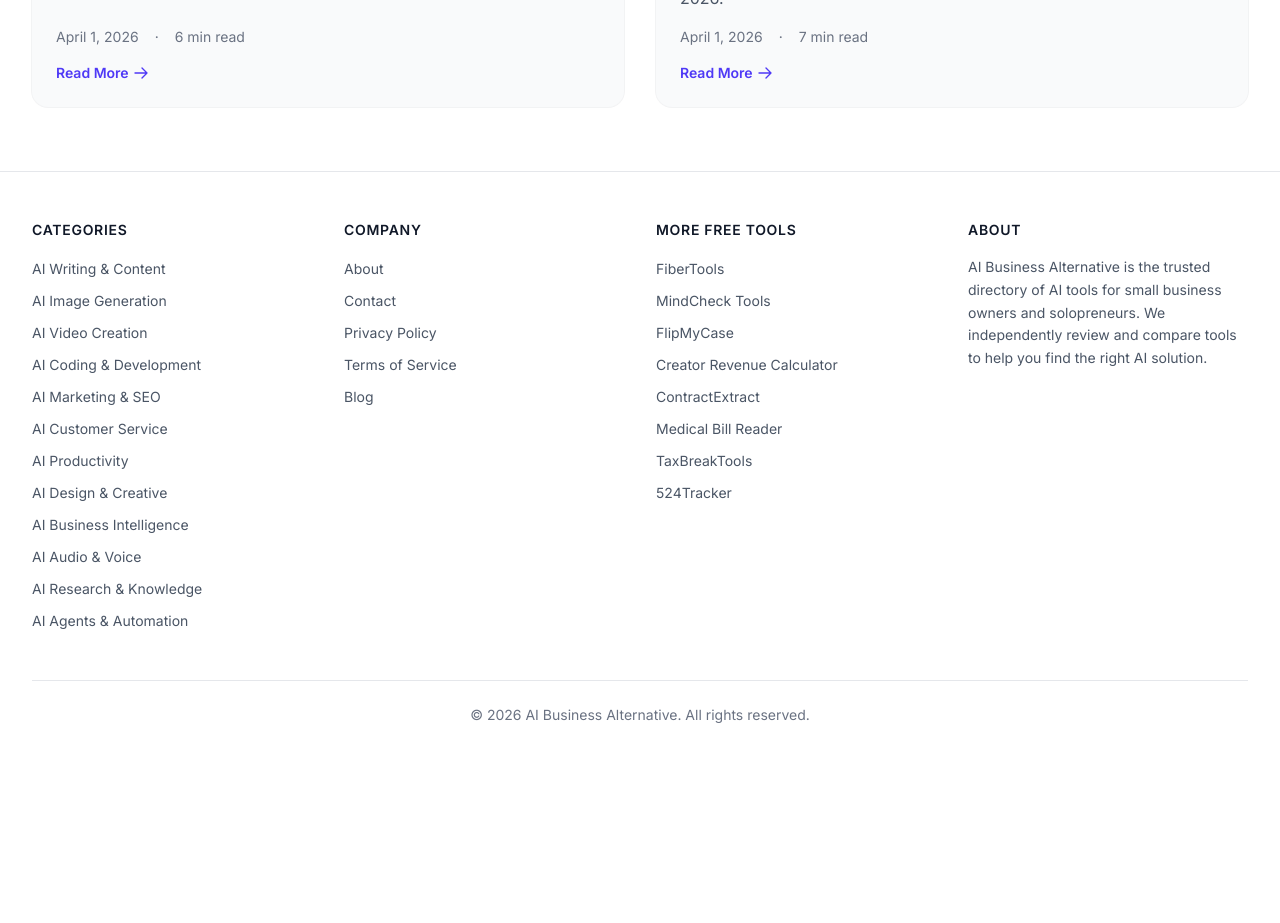
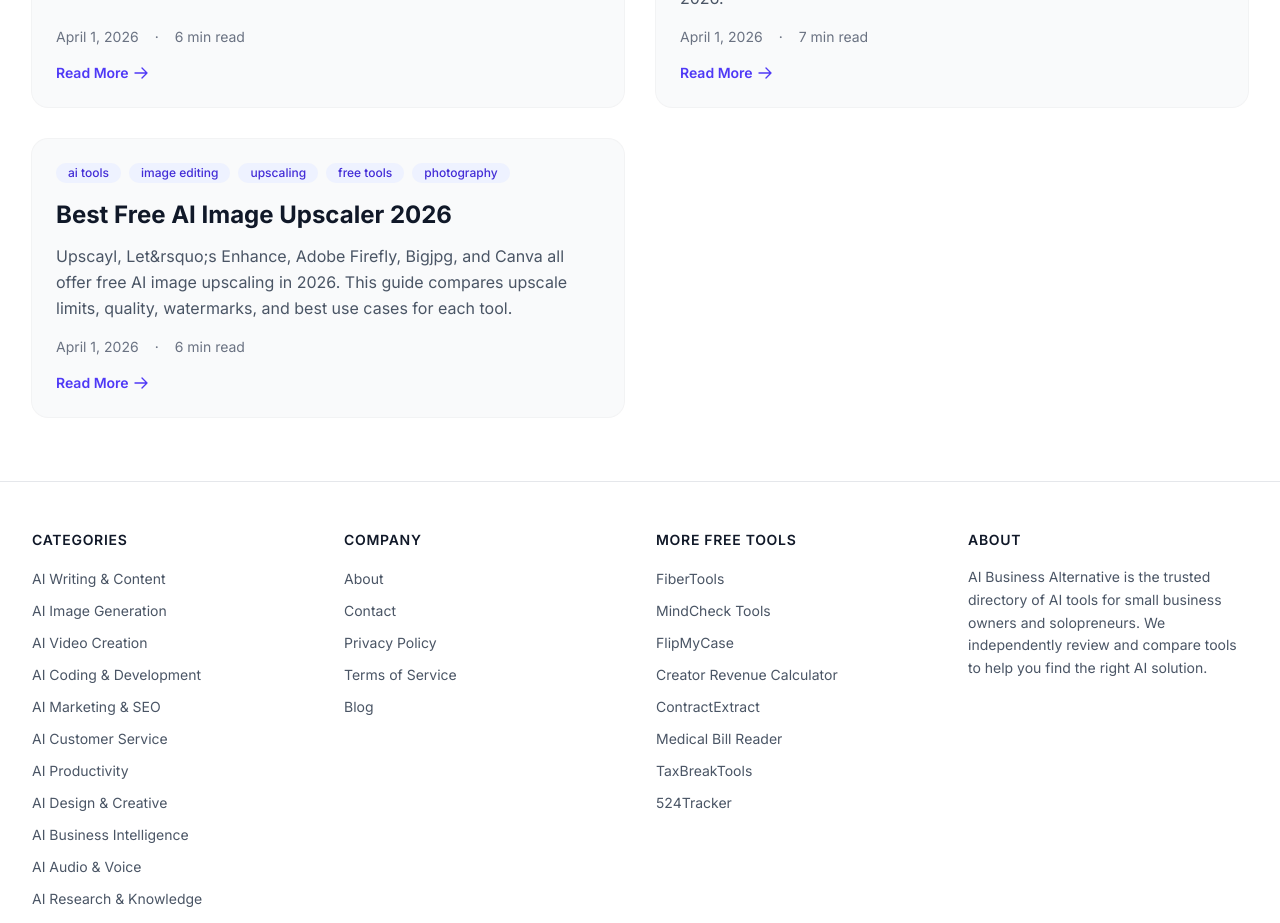
Before and after one commit to raiderj77/aibusinessalternative, a Next.js app: page /blog in a window 1280 px wide. Shown: the part 7960-8883 px from the top of the page. Before the commit the page ends 8733 px from the top, so only its background shows below. Built offline with nearby package versions, Linux system fonts and the light colour scheme.

Commit message:
feat: add ai-image-upscaler-free-2026 (score 79)

```diff
--- a/src/data/blog.ts
+++ b/src/data/blog.ts
@@ -4141,6 +4141,64 @@
 <h3>What is the typical cost for a real estate AI toolkit?</h3>
 <p>Costs vary significantly. Some tools like ChatGPT or Canva have capable free or low-cost tiers. Specialized real estate software like AI CRMs or valuation platforms are typically subscription-based, ranging from $50 to several hundred dollars per month per user. A prudent strategy is to budget for one or two core paid tools that deliver the highest ROI, supplementing with free-tier tools for specific tasks. The investment should be justified by time saved or increased commission opportunities.</p>
 <p>For a broader look at automation, see our guide on <a href="/blog/ai-tools-small-business-2026">AI for small business</a>. If you need transcription options, we compare <a href="/blog/otterai-alternatives-free-2026">meeting transcription tools</a>. For detailed property analytics, visit <a href="https://www.housecanary.com" rel="noopener noreferrer" target="_blank">HouseCanary</a>.</p>`
+  },
+  {
+    slug: 'ai-image-upscaler-free-2026',
+    title: 'Best Free AI Image Upscaler 2026',
+    excerpt:
+      'Upscayl, Let&rsquo;s Enhance, Adobe Firefly, Bigjpg, and Canva all offer free AI image upscaling in 2026. This guide compares upscale limits, quality, watermarks, and best use cases for each tool.',
+    publishedAt: '2026-04-01',
+    updatedAt: '2026-04-01',
+    readTime: '6 min read',
+    tags: ['ai-tools', 'image-editing', 'upscaling', 'free-tools', 'photography'],
+    content: `
+<p>Free AI image upscalers in 2026 can enlarge low-resolution photos 2x to 8x without visible pixelation, using machine learning to reconstruct missing detail. Upscayl as an open-source desktop app, Let&rsquo;s Enhance with 5 free monthly credits, and Canva&rsquo;s free upscaler cover most use cases without a paid subscription. Each of the five tools below works for different workflows and file types.</p>
+
+<h2>What AI Image Upscalers Actually Do</h2>
+<p>AI image upscalers increase the resolution and apparent detail of a low-quality image. Unlike simple interpolation, which stretches pixels and results in a blurry mess, AI models are trained on millions of image pairs (low-res and high-res). They learn to predict and generate plausible new pixel information, textures, and details that match the original content. This process can reduce pixelation, sharpen edges, recover detail in blurred areas, and even correct minor compression artifacts. The goal is not to create a perfect replica of an unseen high-resolution original&mdash;that is impossible&mdash;but to produce a visually convincing, higher-resolution version that is more usable for print, web display, or cropping.</p>
+
+<h2>Best Free AI Image Upscalers in 2026</h2>
+<h3>Upscayl (free open source desktop app)</h3>
+<p>Upscayl stands out for being completely free, open-source, and running locally on your computer. You download the application, and all processing happens on your machine, meaning your images never leave your hard drive. It uses advanced AI models to upscale images by 2x, 4x, or more, with excellent results for artwork, digital illustrations, and photographs. It requires a moderately powerful computer (with a dedicated GPU for best performance) but offers unparalleled privacy and no usage limits.</p>
+<h3>Let&rsquo;s Enhance (free 5 credits/month)</h3>
+<p>Let&rsquo;s Enhance is a powerful web-based service that provides 5 free credits per month, with each credit good for processing one image. Its strength lies in its specialized tools: you can choose modes for photos, illustrations, or textures, and it offers features like automatic color correction and noise reduction alongside upscaling. The free tier is perfect for occasional, high-quality upscaling where you want granular control over the final output without installing software.</p>
+<h3>Adobe Firefly Generative Fill upscale</h3>
+<p>While not a traditional one-click upscaler, Adobe Firefly&rsquo;s Generative Fill feature, available in Photoshop and via the free Firefly web app, can be used for intelligent enlargement. The method involves expanding the image canvas and using the &ldquo;Generative Fill&rdquo; command to prompt the AI to generate new content that directly matches the existing image. This technique is particularly effective for adding detail to edges or creatively outpainting an image, though it requires more manual steps than automated upscalers.</p>
+<h3>Bigjpg (free tier)</h3>
+<p>Bigjpg is a dedicated online upscaler that has maintained a robust free tier. It allows uploads of images up to 5MB and offers 2x upscaling for free, with options for 4x upscaling requiring a subscription. It performs well on anime-style artwork and illustrations, with specific AI models tuned for that purpose, but also handles photographs competently. The processing happens on their servers, and there is a queue time for free users.</p>
+<h3>Canva AI upscale (free in Canva)</h3>
+<p>For users already within the Canva ecosystem, the built-in AI image upscaler is a convenient and free option. Located in the &ldquo;Edit image&rdquo; toolkit, it allows you to increase an image&rsquo;s dimensions with a single click. The quality is suitable for social media graphics, presentations, and documents where professional-grade detail is less critical. Its main advantage is seamless integration for quick design workflow fixes without switching to another tool.</p>
+
+<h2>Free AI Upscaling Tools: Feature Comparison</h2>
+<table>
+<thead>
+<tr><th>Tool</th><th>Free Tier</th><th>Max Upscale</th><th>Output Quality</th><th>Platform</th><th>Best For</th></tr>
+</thead>
+<tbody>
+<tr><td>Upscayl</td><td>Unlimited</td><td>4x+</td><td>Excellent</td><td>Desktop (Win/Mac/Linux)</td><td>Privacy, frequent use, artwork</td></tr>
+<tr><td>Let&rsquo;s Enhance</td><td>5 images/month</td><td>4x</td><td>Excellent</td><td>Web</td><td>Occasional high-quality photos, control</td></tr>
+<tr><td>Adobe Firefly</td><td>Limited credits</td><td>Variable</td><td>Very Good (Creative)</td><td>Web/Photoshop</td><td>Creative expansion & detail addition</td></tr>
+<tr><td>Bigjpg</td><td>Size/queue limits</td><td>2x (free)</td><td>Good</td><td>Web</td><td>Anime/illustrations, simple web use</td></tr>
+<tr><td>Canva</td><td>Free in editor</td><td>2x</td><td>Good</td><td>Web</td><td>Quick fixes within design projects</td></tr>
+</tbody>
+</table>
+
+<h2>When to Use AI Upscaling vs Re-Shooting</h2>
+<p>AI upscaling is a powerful corrective tool, but it has clear boundaries. Use it when the original image is fundamentally good&mdash;well-composed, in focus, with decent lighting&mdash;but limited by resolution or mild compression. It is ideal for enlarging old scanned photos where a reshoot is impossible, increasing the size of web images for print mockups, or salvaging a well-framed but low-resolution screenshot. You should consider re-shooting or finding a new source image when the original is severely out of focus, has extreme motion blur, suffers from heavy &ldquo;noise&rdquo; in low light, or is missing critical visual information. AI cannot reliably invent large, complex missing elements (like a person&rsquo;s face from a blur). If the subject is accessible and the shot can be recreated with better equipment, that path will almost always yield a superior result.</p>
+
+<p>For photographers and designers working with older images, AI upscaling is now the standard first step before printing or using images at larger sizes. A 500px thumbnail upscaled 4x with Upscayl produces results that would have required expensive proprietary software five years ago. The free tools in this guide collectively cover everything from batch processing on desktop to quick single-image online upscaling, without watermarks on the best free options.</p>
+<p>The quality gap between free and paid AI upscalers has narrowed significantly in 2026. Upscayl running locally on a reasonably modern computer produces results comparable to paid tools like Topaz Photo AI for most photographic content. The primary advantages of paid tools remain batch processing speed, specialized models for specific content types (faces, text, anime), and customer support. For occasional upscaling needs, free tools are now genuinely sufficient.</p>
+<h2>FAQ</h2>
+<h3>Will AI upscaling make my small image look like a professional high-res photo?</h3>
+<p>No. AI upscaling improves perceived detail but cannot create information that was never captured. A tiny, blurry image from an old phone camera will look better&mdash;less pixelated&mdash;but will not magically attain the quality of a photo taken on a modern high-megapixel sensor. Manage expectations: the goal is improvement, not perfection.</p>
+<h3>Is it safe to upload sensitive images to free online upscalers?</h3>
+<p>You should assume any image uploaded to a free online service could be stored, analyzed, or used to train future AI models. Always check the service&rsquo;s privacy policy. For confidential, personal, or commercial-sensitive images, use a local, offline tool like Upscayl to ensure your data remains completely private.</p>
+<h3>Why does an AI-upscaled image sometimes look &ldquo;overcooked&rdquo; or unnatural?</h3>
+<p>This occurs when the AI model over-applies its pattern recognition, generating excessive texture or detail that looks synthetic, often described as a &ldquo;plastic&rdquo; or &ldquo;painterly&rdquo; effect. This is common in areas of fine, repetitive detail like hair, grass, or fabric. Using a milder upscaling factor (2x instead of 4x) or trying a different AI model within the tool can often produce a more natural result.</p>
+
+<div class="cta-box">
+<p><strong>Explore More AI Tools:</strong> Need to create images from scratch? See our guide to <a href="/blog/free-ai-image-generator-no-signup-2026">free AI image generators</a>. Looking for specific art styles? We compare <a href="/blog/midjourney-alternatives-free-2026">Midjourney alternatives</a>. To try the leading open-source upscaler, download <a href="https://upscayl.org" rel="noopener noreferrer" target="_blank">Upscayl</a>.</p>
+</div>`
   }
 ];
 
```
